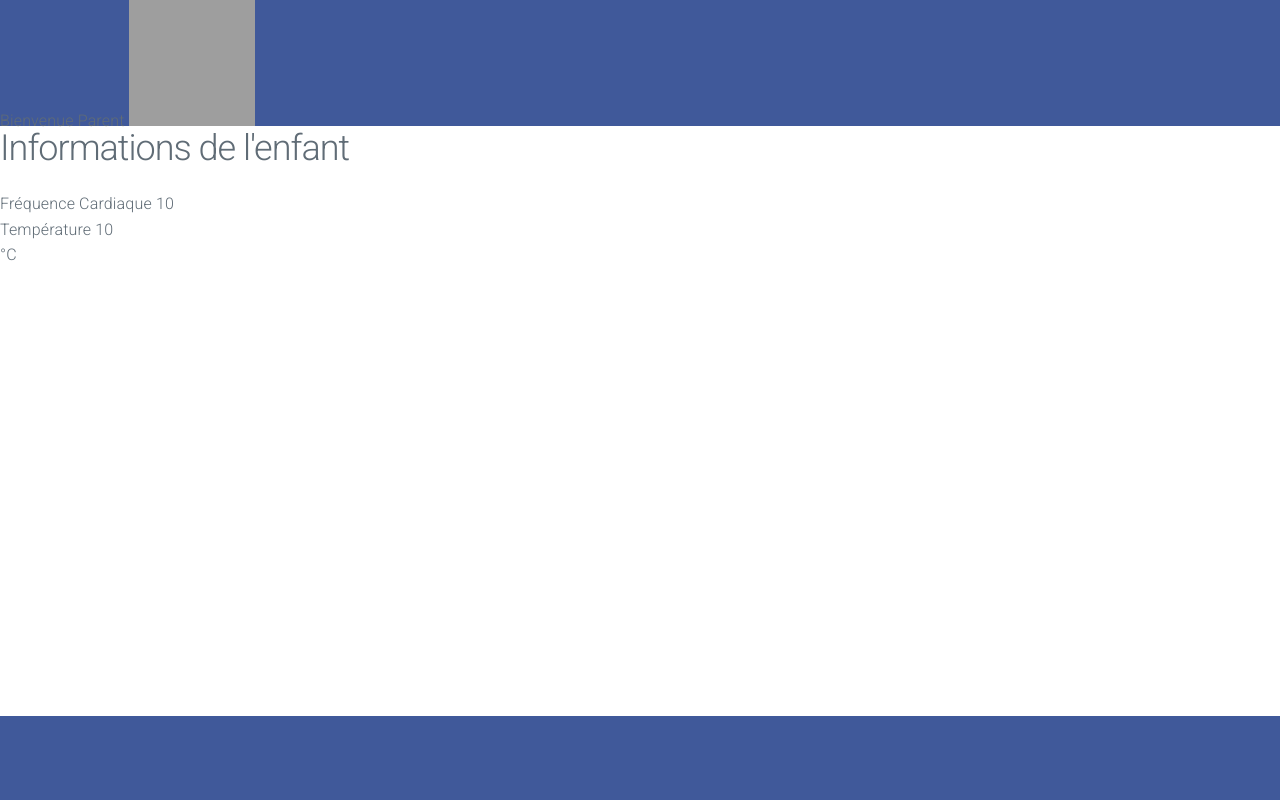
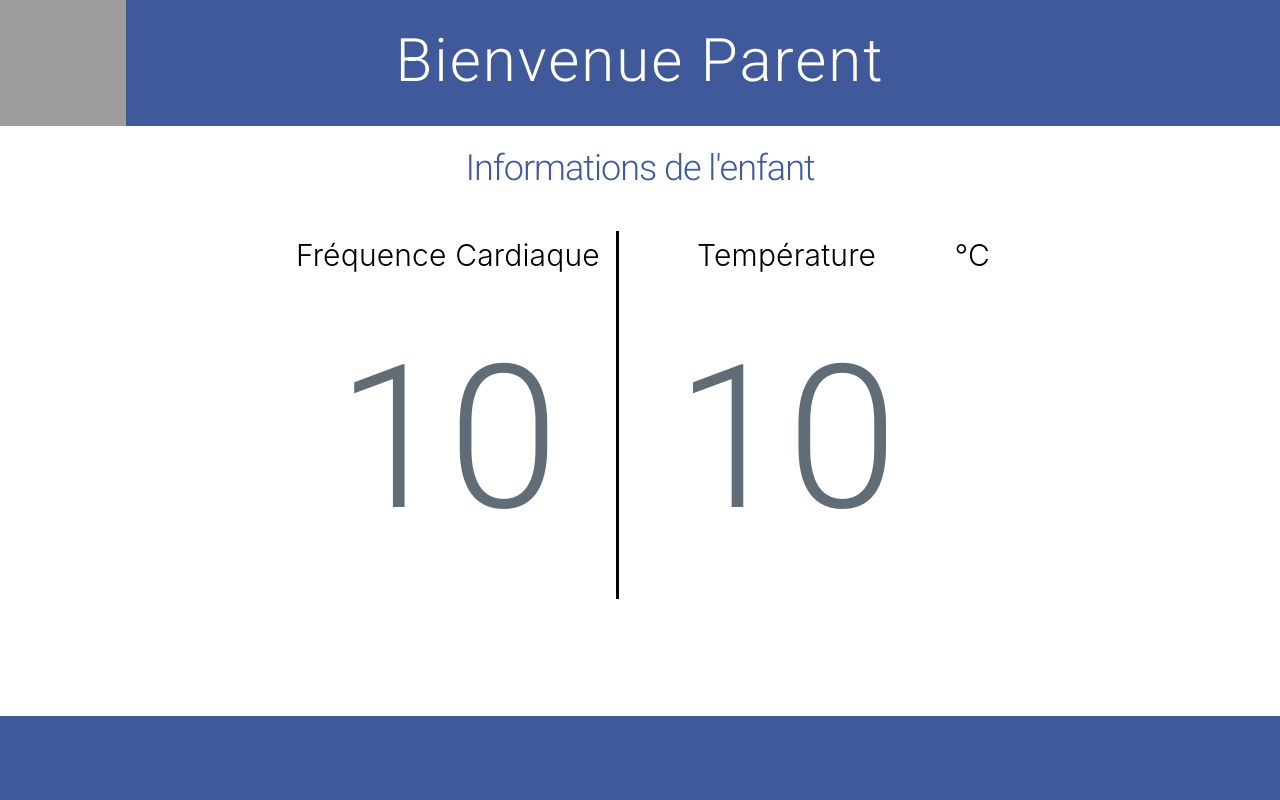
Before and after one commit to CHILDREN-HEART/Projet-C-Heart, a PHP site: page /capteurpa.html in a window 1280 px wide. Run offline with PHP 8.4, Linux system fonts and the light colour scheme; grey boxes are pictures that could not be loaded.

Commit message:
capteur css

```diff
--- a/pagecapteurparent/capteurpa.css
+++ b/pagecapteurparent/capteurpa.css
@@ -1,13 +1,99 @@
-header {
+* {
+    margin: 0;
+    padding: 0;
+  }
+
+  header {
     height: 126px;
     margin: 0;
-    background: #40599A;
-}
+    background: #40599a;
+  }
 
-footer {
+  footer {
     height: 84px;
     width: 100%;
-    background: #40599A;
+    background: #40599a;
     position: absolute;
     bottom: 0px;
-}
+  }
+
+  #titre1 {
+    /*espace entre lettre */
+    letter-spacing: 2px;
+    /*taille texte */
+    font-size: 6rem;
+    color: white;
+    margin-top: 13px;
+    position: absolute;
+    left: 50%;
+    transform: translateX(-50%);
+  }
+
+  h2 {
+    text-align: center;
+    font-size: 3rem;
+    color: #40599a;
+    padding: 2rem;
+  }
+
+  .titre2 {
+    line-height: 1.3;
+    color: rgb(0, 0, 0);
+    position: absolute;
+    left: 20%;
+    font-family: Inter;
+    font-weight: Regular;
+    font-size: 30px;
+    opacity: 1;
+
+    text-align: center;
+  }
+
+  .titre3 {
+    background-repeat: no-repeat;
+    background-position: center center;
+    font-family: Inter;
+    font-weight: Regular;
+    font-size: 30px;
+    background-size: cover;
+    opacity: 1;
+    color: rgb(0, 0, 0);
+    display: block;
+    text-align: center;
+    overflow: hidden;
+  }
+
+  .conteneur {
+    display: flex;
+    gap: 1rem;
+
+    align-items: stretch;
+    max-width: 700px;
+    margin: 2rem auto;
+  }
+
+  .conteneurchild {
+    flex: 1;
+  }
+
+  .groschiffre {
+      display: block;
+      text-align: center;
+      font-size: 200px;
+  }
+
+
+  .conteneur > .conteneurchild:not(:last-child)::after {
+      content: '';
+      position: absolute;
+      right: -2px;
+      top: 25%;
+      width: 2px;
+      height: 50%;
+      background-color:rgb(0, 146,247);
+    }
+
+    .divider {
+      background-color: black;
+      width: 3px;
+    }
```
